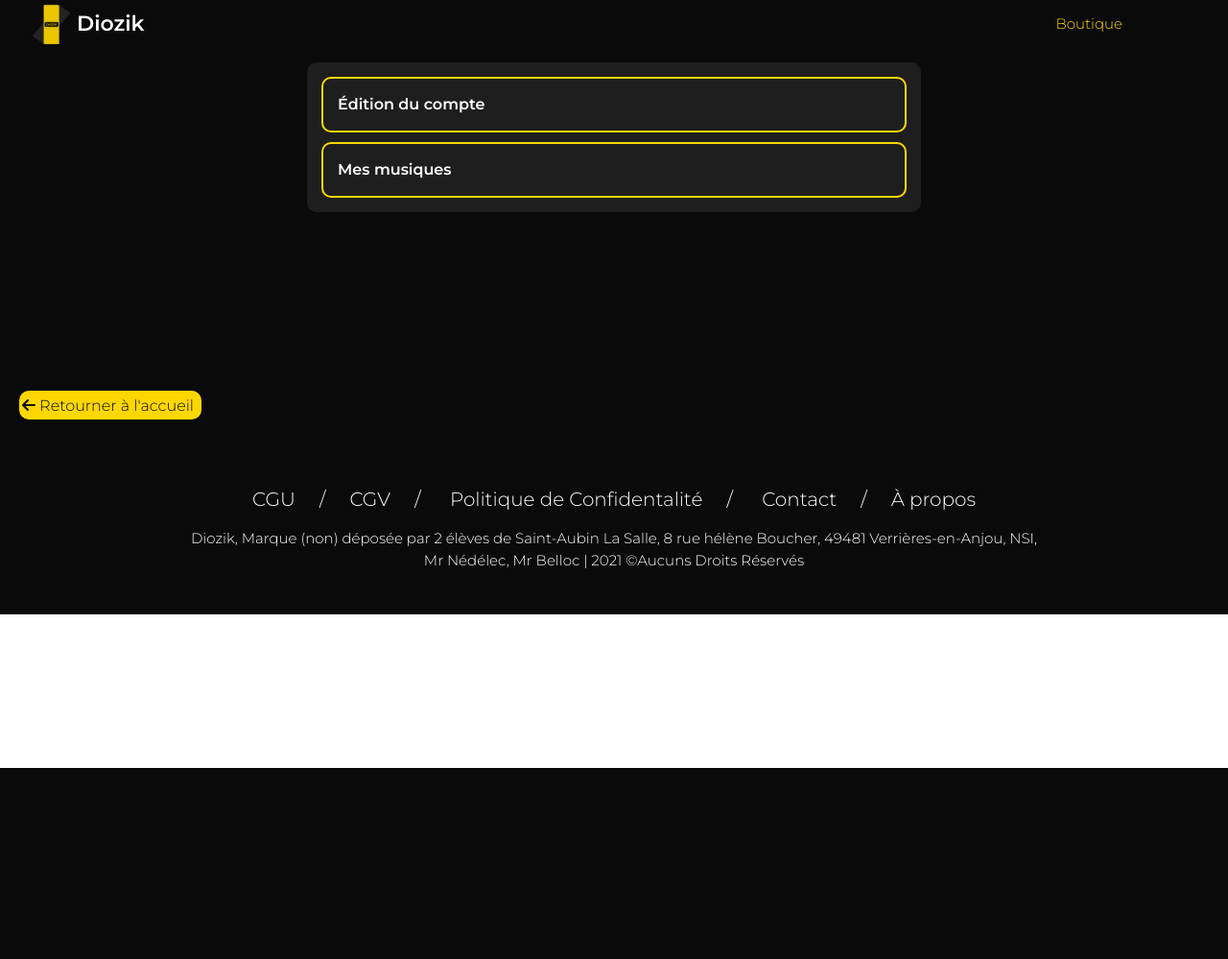
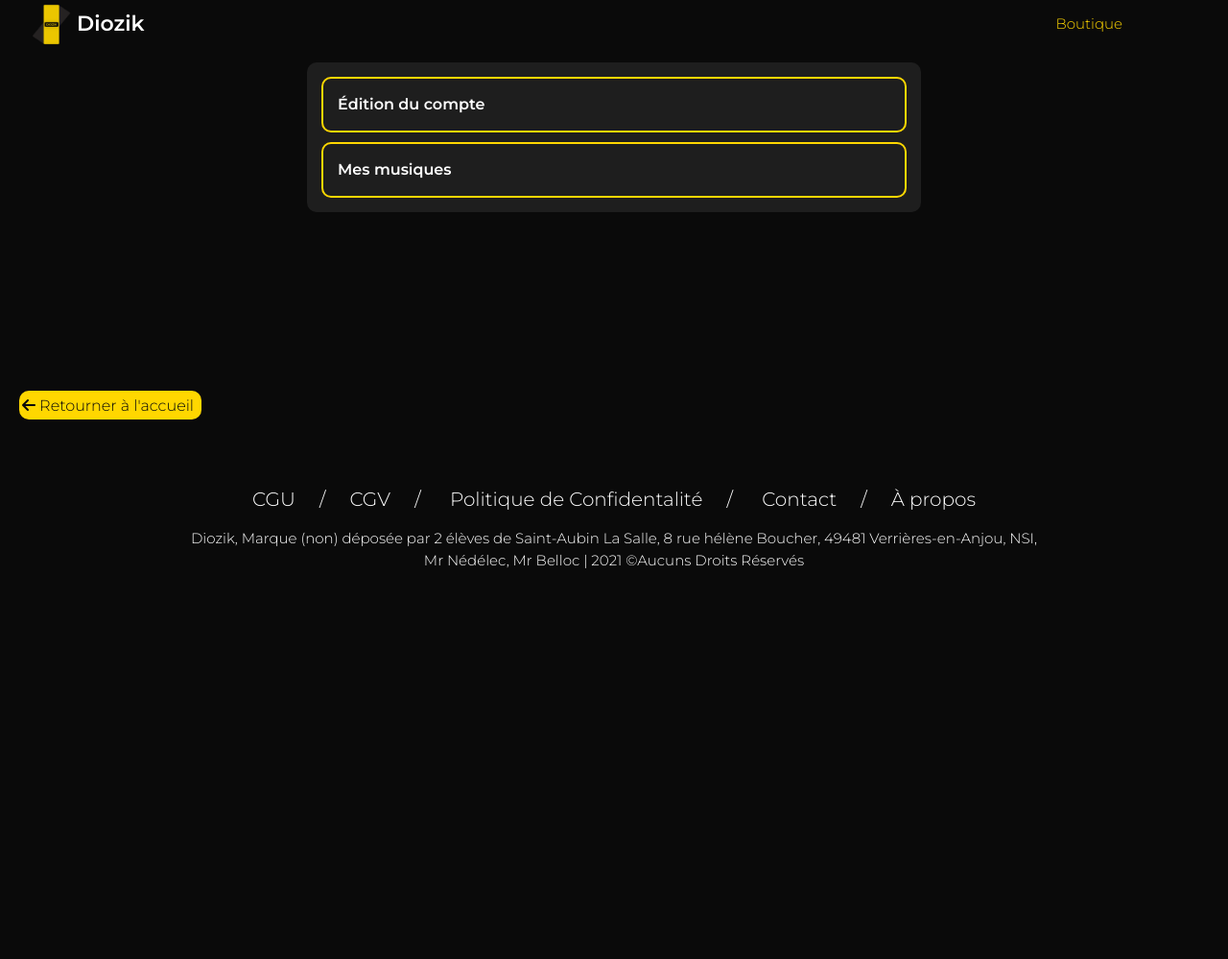
Before and after one commit to Matthis-Emilien/Diozik, a Flask app: template templates/user.html in a window 1280 px wide. Shown: the top 999 px of the page at 96% size. Before the commit the page ends 800 px from the top, so only its background shows below. Run offline with Flask 2, Linux system fonts and the light colour scheme; the template is opened without the code that fills it, so the values that code supplies are empty; some libraries are stand-ins or nearby versions.

Commit message:
Add files via upload

```diff
--- a/static/css/user.css
+++ b/static/css/user.css
@@ -1,5 +1,6 @@
 #itsbody{
     background: rgb(10,10,10);
+    height: 1080px;
 }
 
 /*
@@ -412,6 +413,11 @@ FOOTER
 }
 
 @media (min-width: 1024px) {
+
+    #itsbody{
+        height: 1080px;
+    }
+
 	/*
 	HEADER
 	*/
```
